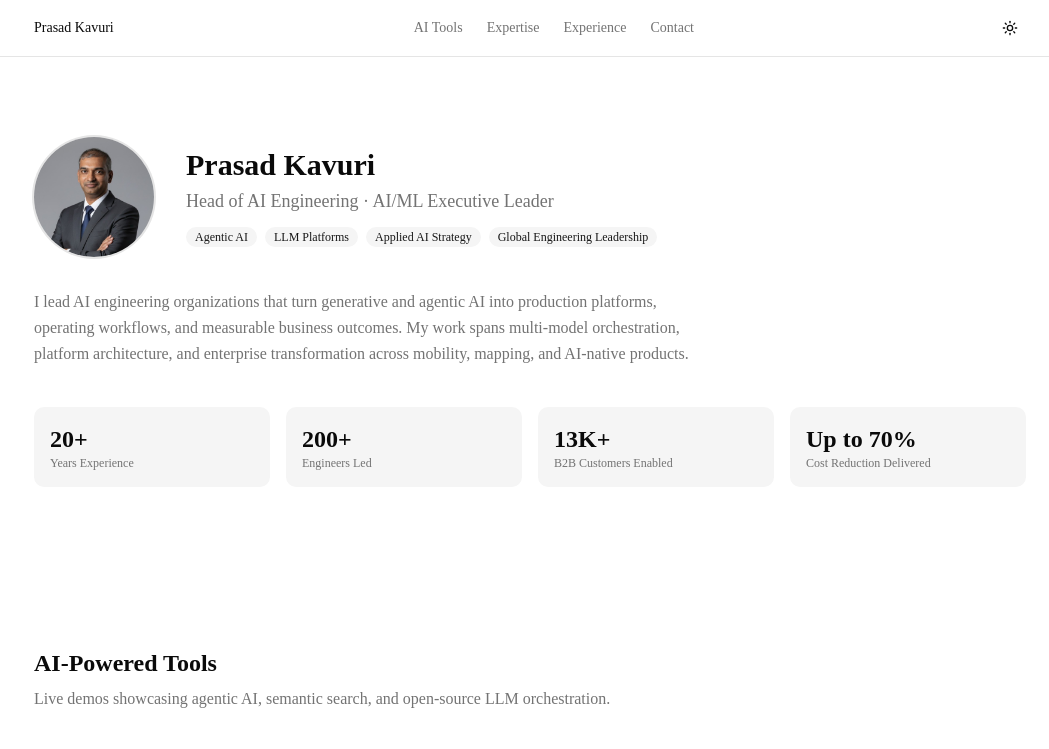
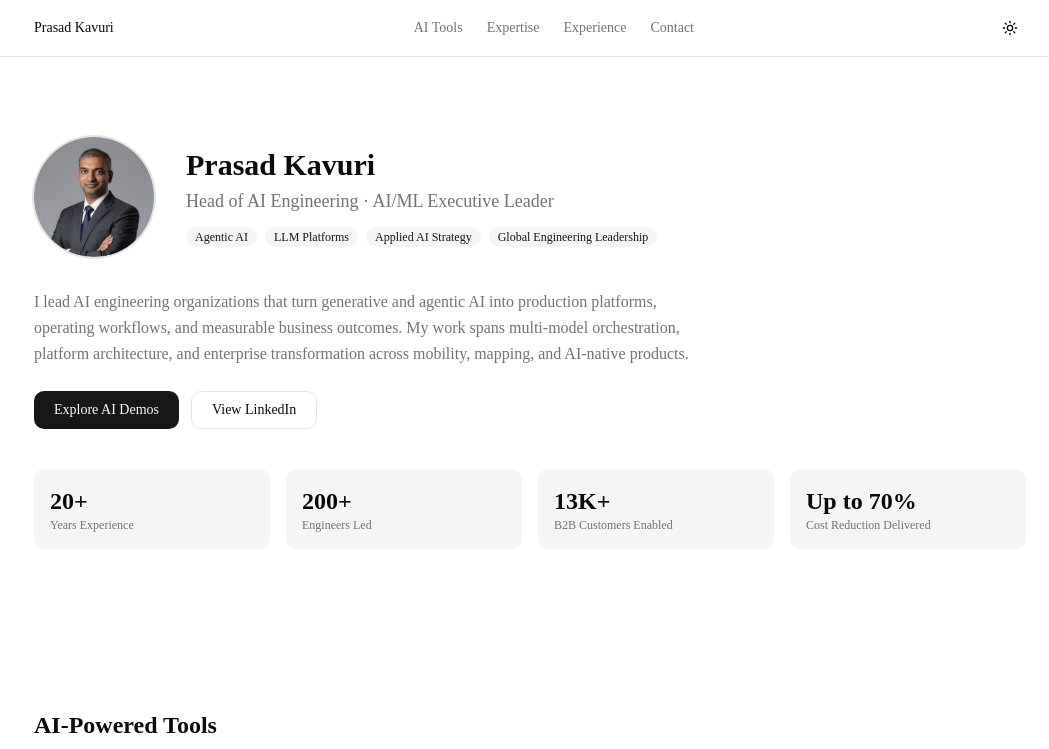
Before and after one commit to prasad-kavuri/prasad-portfolio, a Next.js app: page / in a window 1280 px wide. Shown: the top 749 px of the page, without its empty margins (110-1159 px from the left). Built offline with nearby package versions, Linux system fonts and the light colour scheme.

Commit message:
feat: operator-focused hero copy, dual CTA buttons, refined KPI labels

```diff
--- a/src/components/sections/Hero.tsx
+++ b/src/components/sections/Hero.tsx
@@ -1,7 +1,6 @@
 import Image from "next/image";
 import { Badge } from "@/components/ui/badge";
 import profile from "@/data/profile.json";
-
 
 export function Hero() {
   return (
@@ -17,20 +16,43 @@ export function Hero() {
             priority
           />
           <div>
-            <h1 className="mb-1 text-3xl font-semibold">{profile.personal.name}</h1>
+            <h1 className="mb-1 text-3xl font-semibold">
+              {profile.personal.name}
+            </h1>
             <p className="mb-3 text-lg text-muted-foreground">
               {profile.personal.title} · {profile.personal.subtitle}
             </p>
             <div className="flex flex-wrap gap-2">
               {profile.personal.pills.map((p) => (
-                <Badge key={p} variant="secondary">{p}</Badge>
+                <Badge key={p} variant="secondary">
+                  {p}
+                </Badge>
               ))}
             </div>
           </div>
         </div>
+
         <p className="mt-8 max-w-2xl text-muted-foreground leading-relaxed">
           {profile.personal.summary}
         </p>
+
+        <div className="mt-6 flex flex-wrap gap-3">
+          <a
+            href="#tools"
+            className="inline-flex items-center rounded-lg bg-primary px-5 py-2 text-sm font-medium text-primary-foreground transition-opacity hover:opacity-90"
+          >
+            Explore AI Demos
+          </a>
+          <a
+            href={profile.personal.linkedin}
+            target="_blank"
+            rel="noopener noreferrer"
+            className="inline-flex items-center rounded-lg border border-border px-5 py-2 text-sm font-medium transition-colors hover:bg-muted"
+          >
+            View LinkedIn
+          </a>
+        </div>
+
         <div className="mt-10 grid grid-cols-2 gap-4 sm:grid-cols-4">
           {profile.stats.map((s) => (
             <div key={s.label} className="rounded-lg bg-muted p-4">
```
